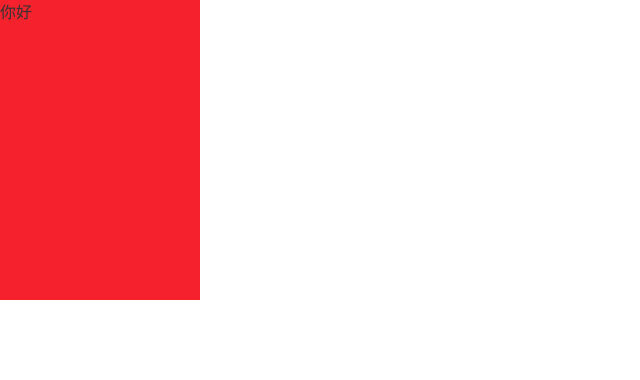
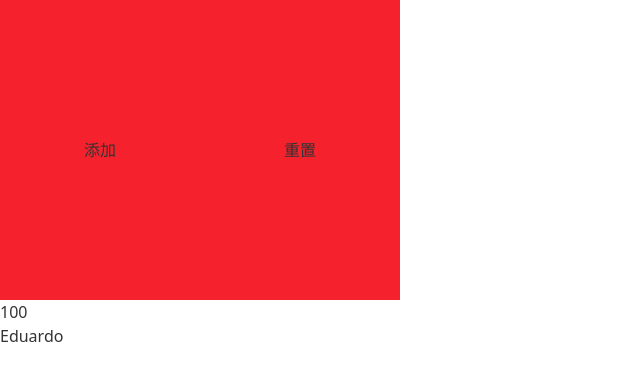
Before and after one commit to cenxiaodong/frontendlab, a Vue app: page /about in a window 1280 px wide. Shown: the top 380 px of the page, without its empty margins (0-640 px from the left). Built offline with nearby package versions, Linux system fonts and the light colour scheme.

Commit message:
feat: pinia

```diff
--- a/src/App.vue
+++ b/src/App.vue
@@ -1,7 +1,22 @@
 <script setup lang="ts">
-import { hello } from '@/utils/test';
+import { storeToRefs } from 'pinia';
 
-console.log(hello, 'hello');
+import { useCounterStore } from '@/stores/counterStore';
+
+const store = useCounterStore();
+
+const { count, name } = storeToRefs(store);
+
+function add() {
+	store.$patch({
+		count: store.count + 1,
+		name: 'DIO',
+	});
+}
+
+function reset() {
+	// store.$reset();
+}
 
 // import HelloWorld from './components/HelloWorld.vue';
 </script>
@@ -19,7 +34,10 @@ console.log(hello, 'hello');
 	</div>
 	<HelloWorld msg="Vite + Vue" /> -->
 	<div class="box">
-		<div class="wrap">你好</div>
+		<button class="wrap" @click="add">添加</button>
+		<button class="wrap" @click="reset">重置</button>
+		<div>{{ count }}</div>
+		{{ name }}
 	</div>
 	<div style="height: 2000px"></div>
 	<router-view></router-view>
--- a/src/stores/counterStore.ts
+++ b/src/stores/counterStore.ts
@@ -2,7 +2,7 @@ import { defineStore } from 'pinia';
 import { ref, computed } from 'vue';
 
 export const useCounterStore = defineStore('counter', () => {
-	const count = ref(0);
+	const count = ref(100);
 	const name = ref('Eduardo');
 	const doubleCount = computed(() => count.value * 2);
 	function increment() {
```
